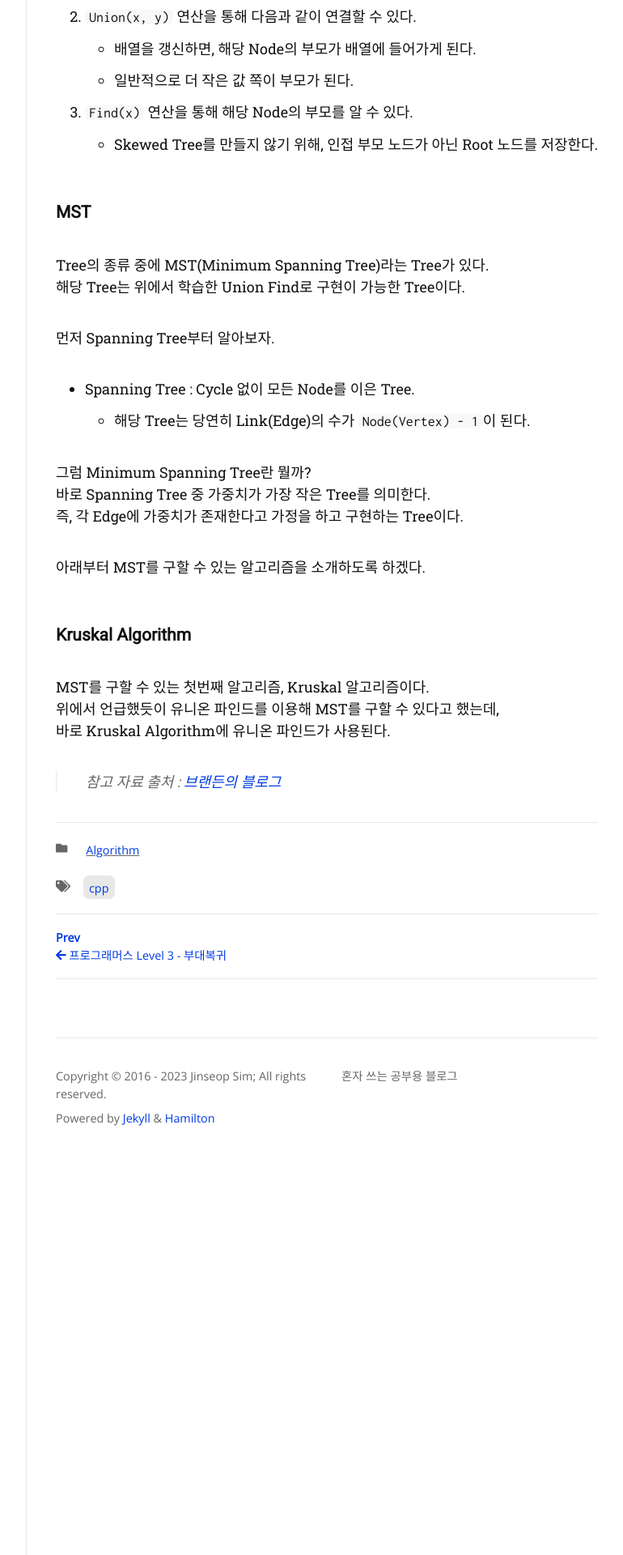
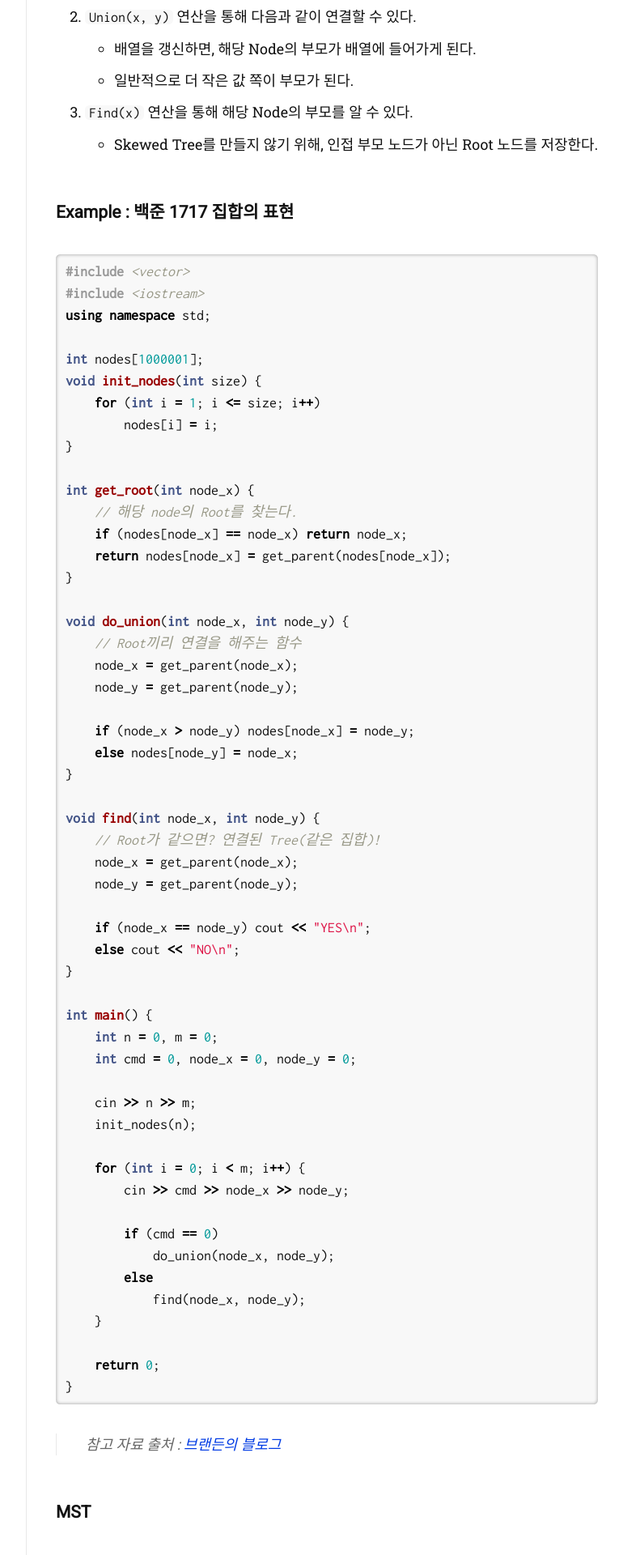
Before and after one commit to Jinseop-Sim/Jinseop-Sim.github.io, a Jekyll site: the page built from _posts/2023-01-18-unionfind.md, in a window 1280 px wide. Shown: the part 782-2702 px from the top of the page at 81% size, without its empty margins (368-1138 px from the left). Built offline with Jekyll 4.4.1, drawn with Linux system fonts in a browser that asks for light colours; nearby versions of some CDN libraries; some web fonts are replaced.

Commit message:
글 내용 추가

````diff
--- a/_posts/2023-01-18-unionfind.md
+++ b/_posts/2023-01-18-unionfind.md
@@ -22,6 +22,64 @@ __Union Find__ 는 __Graph Algorithm__ 의 일종이다.
 3. ```Find(x)``` 연산을 통해 해당 Node의 부모를 알 수 있다.
   - Skewed Tree를 만들지 않기 위해, 인접 부모 노드가 아닌 Root 노드를 저장한다.
 
+### Example : 백준 1717 집합의 표현
+{% highlight cpp %}
+#include <vector>
+#include <iostream>
+using namespace std;
+
+int nodes[1000001];
+void init_nodes(int size) {
+    for (int i = 1; i <= size; i++)
+        nodes[i] = i;
+}
+
+int get_root(int node_x) {
+    // 해당 node의 Root를 찾는다.
+    if (nodes[node_x] == node_x) return node_x;
+    return nodes[node_x] = get_parent(nodes[node_x]);
+}
+
+void do_union(int node_x, int node_y) {
+    // Root끼리 연결을 해주는 함수
+    node_x = get_parent(node_x);
+    node_y = get_parent(node_y);
+
+    if (node_x > node_y) nodes[node_x] = node_y;
+    else nodes[node_y] = node_x;
+}
+
+void find(int node_x, int node_y) {
+    // Root가 같으면? 연결된 Tree(같은 집합)!
+    node_x = get_parent(node_x);
+    node_y = get_parent(node_y);
+
+    if (node_x == node_y) cout << "YES\n";
+    else cout << "NO\n";
+}
+
+int main() {
+    int n = 0, m = 0;
+    int cmd = 0, node_x = 0, node_y = 0;
+
+    cin >> n >> m;
+    init_nodes(n);
+
+    for (int i = 0; i < m; i++) {
+        cin >> cmd >> node_x >> node_y;
+
+        if (cmd == 0)
+            do_union(node_x, node_y);
+        else
+            find(node_x, node_y);
+    }
+
+    return 0;
+}
+{% endhighlight %}
+
+> 참고 자료 출처 : [브랜든의 블로그](https://brenden.tistory.com/33)
+
 ### MST
 Tree의 종류 중에 MST(Minimum Spanning Tree)라는 Tree가 있다.
 해당 Tree는 위에서 학습한 Union Find로 구현이 가능한 Tree이다.
````
Also changed, not shown: other parts of _posts/2023-01-18-unionfind.md (+0 -2 lines).
